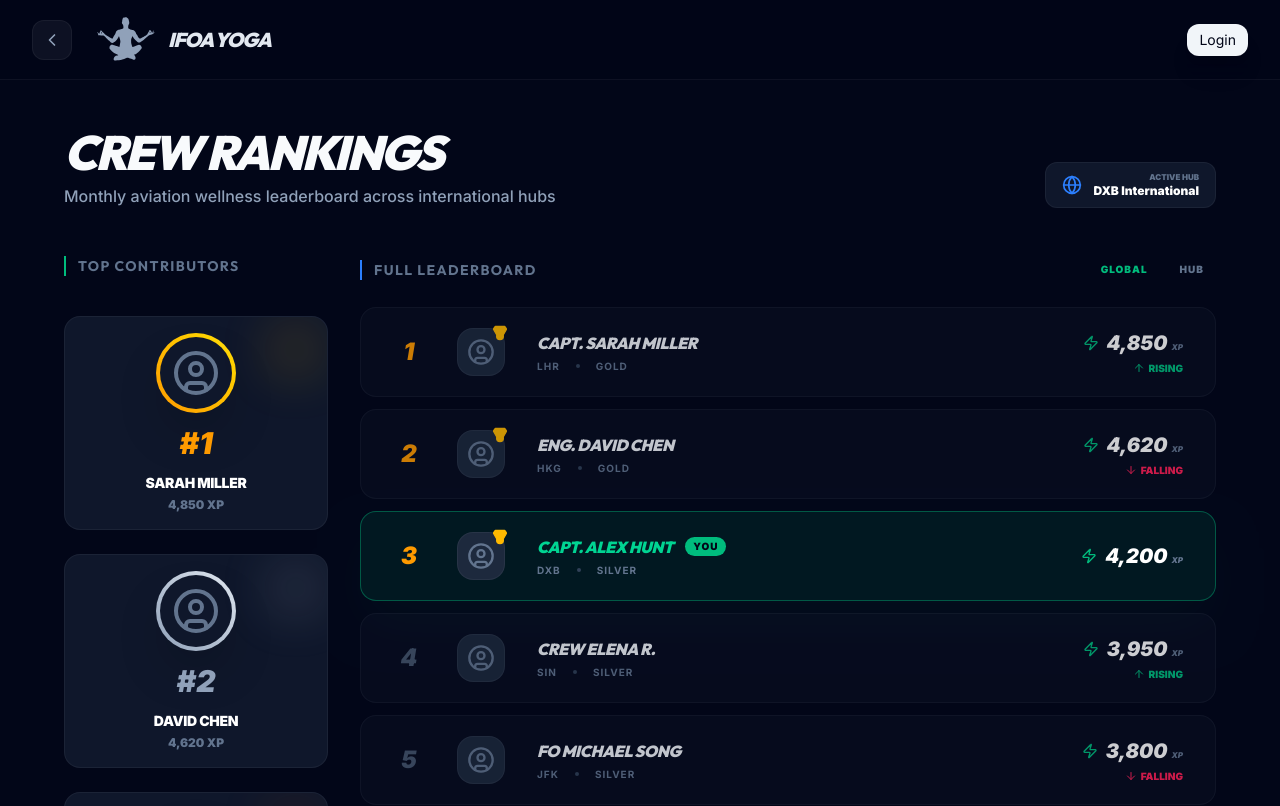
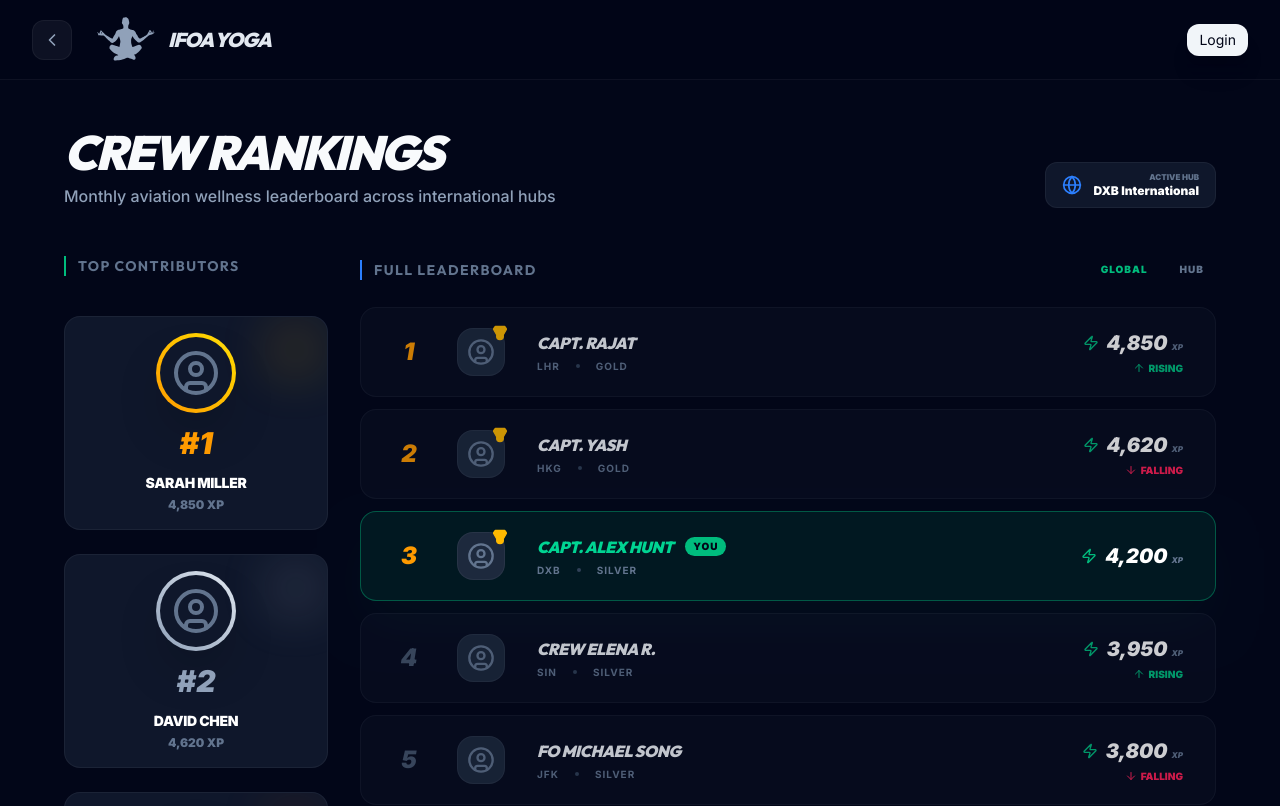
Before and after one commit to expectexception/yogamodule, a React (Vite) app: page /leaderboard in a window 1280 px wide. Shown: the top 806 px of the page. Built offline with nearby package versions, Linux system fonts and the light colour scheme.

Commit message:
Final demo test

```diff
--- a/src/pages/Leaderboard.tsx
+++ b/src/pages/Leaderboard.tsx
@@ -6,8 +6,8 @@ import { motion } from 'framer-motion';
 
 const Leaderboard = () => {
     const leaderData = [
-        { rank: 1, name: 'Capt. Sarah Miller', score: '4,850', tier: 'Gold', current: false, trend: 1, hub: 'LHR' },
-        { rank: 2, name: 'Eng. David Chen', score: '4,620', tier: 'Gold', current: false, trend: -1, hub: 'HKG' },
+        { rank: 1, name: 'Capt. Rajat', score: '4,850', tier: 'Gold', current: false, trend: 1, hub: 'LHR' },
+        { rank: 2, name: 'Capt. Yash', score: '4,620', tier: 'Gold', current: false, trend: -1, hub: 'HKG' },
         { rank: 3, name: 'Capt. Alex Hunt', score: '4,200', tier: 'Silver', current: true, trend: 0, hub: 'DXB' },
         { rank: 4, name: 'Crew Elena R.', score: '3,950', tier: 'Silver', current: false, trend: 1, hub: 'SIN' },
         { rank: 5, name: 'FO Michael Song', score: '3,800', tier: 'Silver', current: false, trend: -1, hub: 'JFK' },
```
